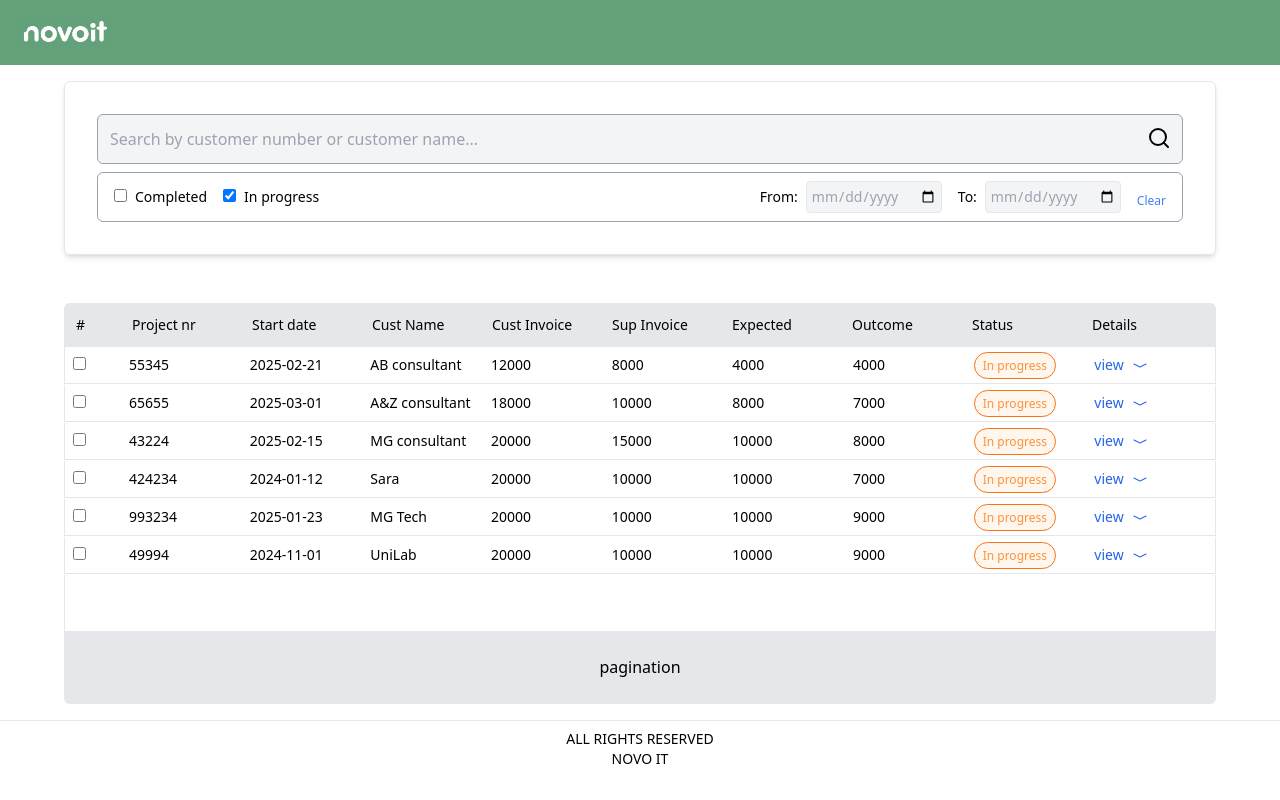
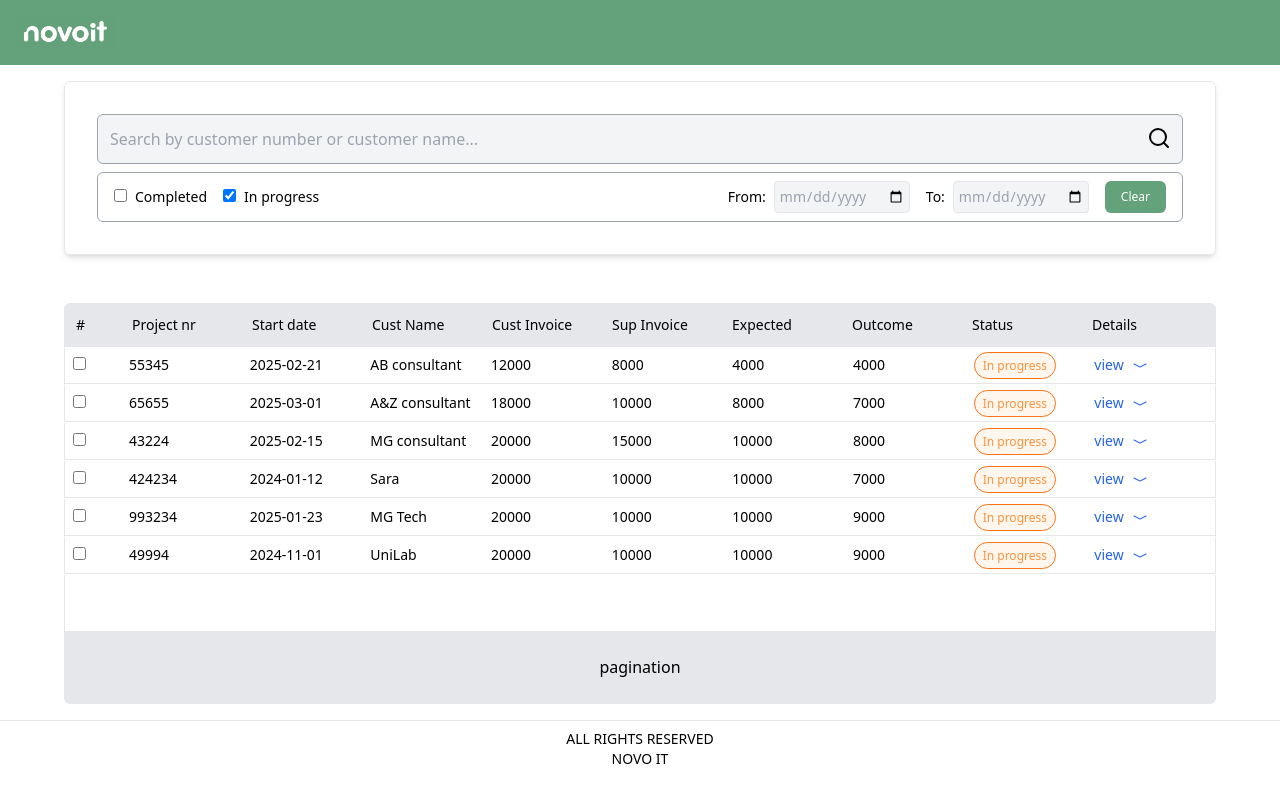
Before and after one commit to MuhammadUsmanMushtaq/project_list, a React (Vite) app: page / in a window 1280 px wide. Built offline with nearby package versions, Linux system fonts and the light colour scheme.

Commit message:
clear-btn

```diff
--- a/src/components/Search.jsx
+++ b/src/components/Search.jsx
@@ -1,5 +1,6 @@
 import React, { useState, useEffect } from 'react';
 import { FiSearch } from 'react-icons/fi';
+import { MdCancelPresentation } from 'react-icons/md';
 
 export const Search = ({ data, onSearchResults }) => {
   const [searchTerm, setSearchTerm] = useState('');
@@ -102,7 +103,7 @@ export const Search = ({ data, onSearchResults }) => {
         </div>
 
         {/* Date Range Filters */}
-        <div className='w-full justify-between flex items-center text-sm border-[1px] border-gray-400  px-4 py-2 rounded-md'>
+        <div className='w-full justify-between flex items-center text-sm border border-gray-400  px-4 py-2 rounded-md'>
           <div className='flex gap-4'>
             <label className=''>
               <input
@@ -154,7 +155,7 @@ export const Search = ({ data, onSearchResults }) => {
             <button
               type='button'
               onClick={handleClearDateFilter}
-              className='text-xs text-blue-500 mt-2'
+              className='text-xs bg-[#63a27a] hover:shadow-md text-white px-4 rounded-md'
             >
               Clear
             </button>
```
